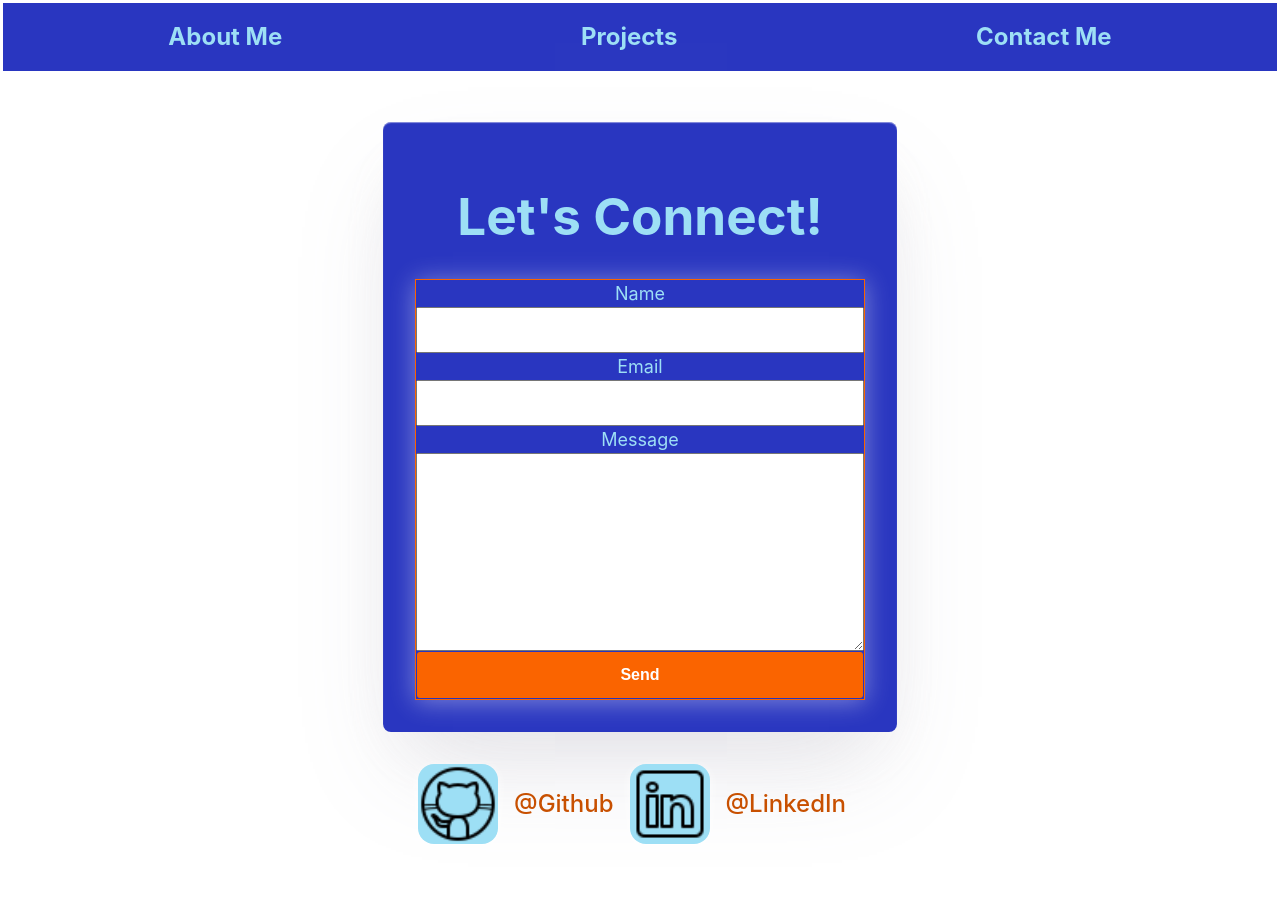
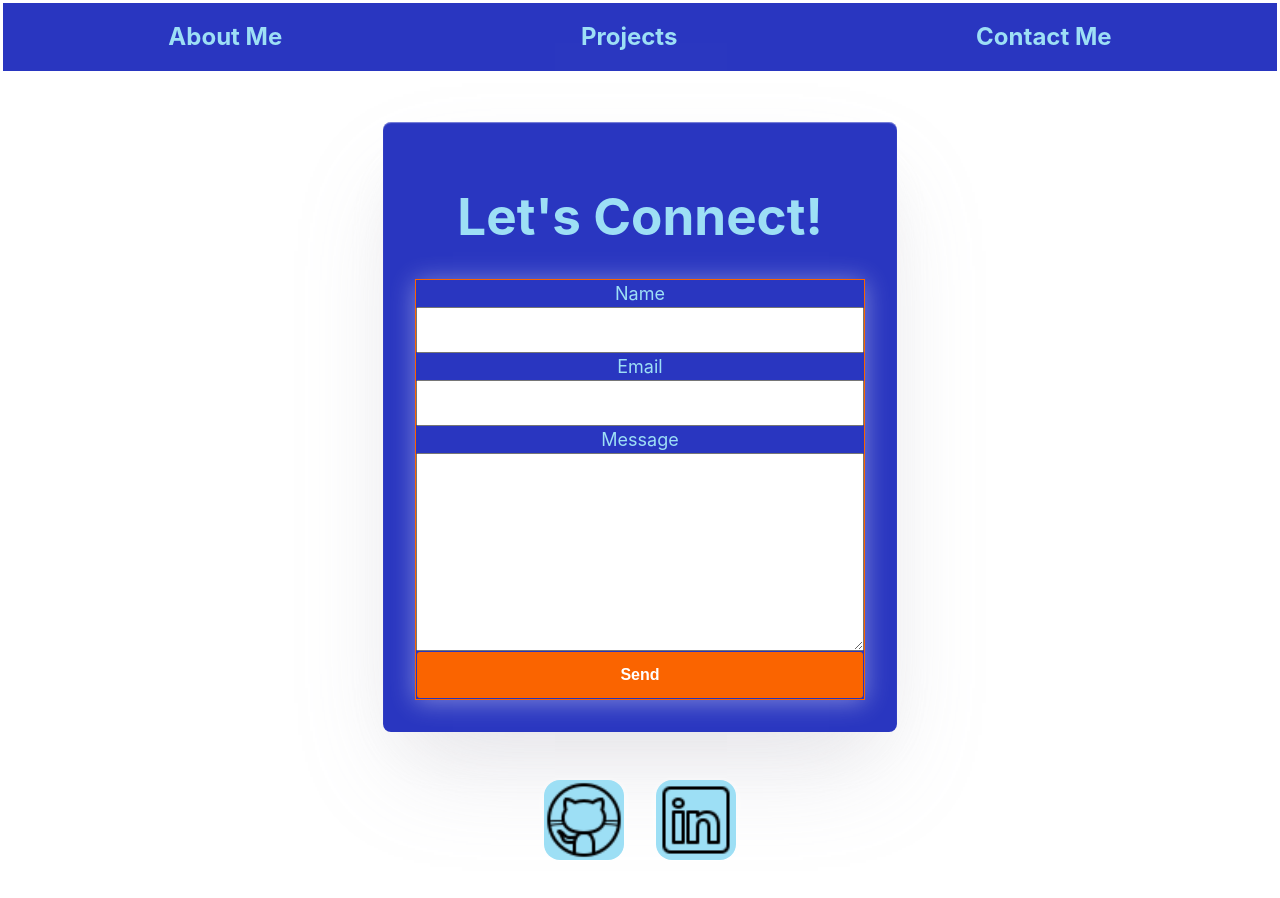
Before and after one commit to KyleMBoomer/my-portfolio, a React (Vite) app: page /my-portfolio/contact in a window 1280 px wide. Shown: the top 898 px of the page. Built offline with nearby package versions, Linux system fonts and the light colour scheme.

Commit message:
fix: config, AboutMe, Contact, styling, remove vite svg :

```diff
--- a/index.html
+++ b/index.html
@@ -2,9 +2,8 @@
 <html lang="en">
   <head>
     <meta charset="UTF-8" />
-    <link rel="icon" type="image/svg+xml" href="/vite.svg" />
     <meta name="viewport" content="width=device-width, initial-scale=1.0" />
-    <title>Kyle Boomer Portfolio</title>
+    <title>Kyle M. Boomer</title>
   </head>
   <body>
     <div id="root"></div>
--- a/src/CSS/Contact.css
+++ b/src/CSS/Contact.css
@@ -132,9 +132,8 @@ input {
     padding:1rem;
 }
 
-.github-link:hover,
-.linkedin-link:hover {
-    color: #fff;
+.person img:hover {
+    color: orange;
     transform: scale(1.3);
     transition: 0.5s;
 }
--- a/src/Components/AboutMe.jsx
+++ b/src/Components/AboutMe.jsx
@@ -1,3 +1,4 @@
+/* eslint-disable react/no-unescaped-entities */
 import '../CSS/AboutMe.css'
 
 const AboutMe = () => {
--- a/src/Components/Contact.jsx
+++ b/src/Components/Contact.jsx
@@ -10,7 +10,7 @@ const Contact = () => {
         e.preventDefault()
 
         emailjs.sendForm('service_4tzijdf', 'contact_form', form.current, 'aw_prqJ1KalF1-n97')
-            .then((result) => {
+            .then(() => {
                 alert('Your email was sent!')
             }, (error) => {
                 console.log(error.text)
@@ -24,23 +24,23 @@ const Contact = () => {
         <div className="contact-wrapper">
             <div className="contact-form-wrapper">
                 <div className="ripple"></div>
-                <h1>Let's Connect!</h1>
+                <h1>Let&apos;s Connect!</h1>
                 <form ref={form} onSubmit={sendEmail}>
                     <label htmlFor="user-name">Name</label>
                     <input type="text" id="user-name" name="user_name" required />
                     <label htmlFor="user-email">Email</label>
                     <input type="email" id="user-email" name="user_email" required />
                     <label htmlFor="user-message">Message</label>
-                    <textarea id="user-message"className="message-input" name="message" required />
+                    <textarea id="user-message" className="message-input" name="message" required />
                     <input className="button" type="submit" value="Send" />
                 </form>
             </div>
             <div className="info-section">
                 <div className="person">
-                    <img src={github} className="github" alt="Github Logo" />
-                    <a href='https://www.github.com/kylemboomer' className="github-link">@Github</a>
-                    <img src={linkedin} className="linkedin" alt="LinkedIn Logo" />
-                    <a href='https://www.linkedin.com/in/kylemboomer' className='linkedin-link'>@LinkedIn</a>
+                    <a href='https://www.github.com/kylemboomer' className="github-link">
+                        <img src={github} className="github" alt="Github Logo" /></a>
+                    <a href='https://www.linkedin.com/in/kylemboomer' className='linkedin-link'>
+                        <img src={linkedin} className="linkedin" alt="LinkedIn Logo" /> </a>
                 </div>
             </div>
         </div>
--- a/vite.config.js
+++ b/vite.config.js
@@ -4,5 +4,5 @@ import react from '@vitejs/plugin-react'
 // https://vitejs.dev/config/
 export default defineConfig({
   plugins: [react()],
-  base:'/my-portfolio'
+  base:'/my-portfolio/'
 })
```
